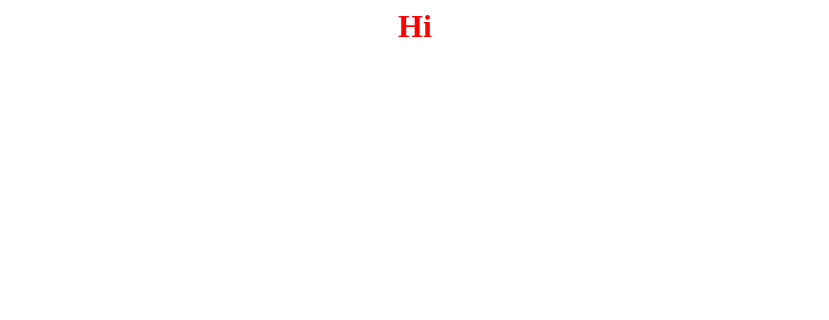
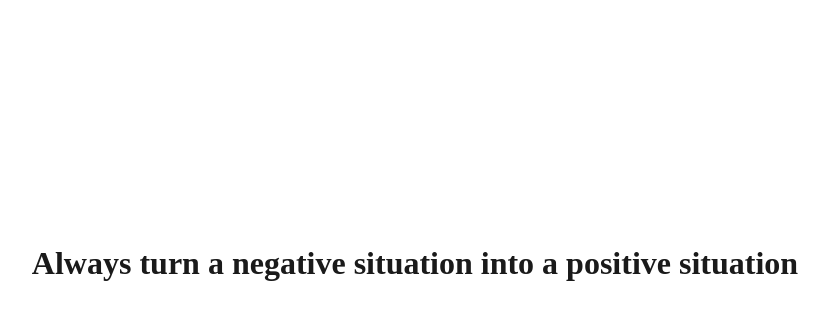
Before and after one commit to RajathKumarKR/QuoteApp, a website: page index.html in a window 1280 px wide. Shown: the whole page, without its empty margins (225-1054 px from the left). Drawn offline with Linux system fonts and the light colour scheme.

Commit message:
minor modification in app ja

```diff
--- a/index.html
+++ b/index.html
@@ -1,21 +1,41 @@
 <html>
+<head>
+  <title>A quote a day</title>
+</head>
 <body>
+<br/><br/><br/><br/><br/><br/><br/><br/><br/><br/><br/><br/>
 <div align="center">
-    <h1 style="color:red" id="quote">
-    </h1>
+  <h1 style="color:#1a1a1a" id="quote"></h1>
 </div>
+
 <script>
 var quoteArray=[
-    "Hi",
-    "Bye",
-    "Good",
-    "Nice",
-    "Work Hard",
-    "Play board"
+  "You cannot escape the responsibility of tomorrow by evading it today",
+  "All that I am, or hope to be, I owe to my angel mother",
+  "Character is like a tree and reputation like a shadow. The shadow is what we think of it; the tree is the real thing",
+  "Always bear in mind that your own resolution to succeed is more important than any other",
+  "Whatever you are, be a good one",
+  "The best way to destroy an enemy is to make him a friend",
+  "Nothing can stop the man with the right mental attitude from achieving his goal; nothing on earth can help the man with the wrong mental attitude",
+  "Do you want to know who you are? Don't ask. Act! Action will delineate and define you",
+  "In matters of style, swim with the current; in matters of principle, stand like a rock",
+  "Believe you can and you're halfway there",
+  "Do what you can, with what you have, where you are",
+  "Nobody cares how much you know, until they know how much you care",
+  "I hated every minute of training, but I said, 'Don't quit. Suffer now and live the rest of your life as a champion.'",
+  "To be able to give away riches is mandatory if you wish to possess them. This is the only way that you will be truly rich",
+  "He who is not courageous enough to take risks will accomplish nothing in life",
+  "I can accept failure, everyone fails at something. But I can't accept not trying",
+  "My attitude is that if you push me towards something that you think is a weakness, then I will turn that perceived weakness into a strength.",
+  "Some people want it to happen, some wish it would happen, others make it happen",
+  "Always turn a negative situation into a positive situation",
+  "I've always believed that if you put in the work, the results will come"
                ];
-  var randomNumber=Math.floor((Math.random()*20)%6+1);
-  console.log(randomNumber);
+
+          var randomNumber=Math.floor((Math.random() * 20) + 1);
           document.getElementById('quote').innerHTML=quoteArray[randomNumber-1];
+
 </script>
+
 </body>
 </html>
```
Also changed, not shown: app.js (renamed from index.js, +7 -4 lines), package.json (+7 -12 lines), 1 other file. Lines whose indentation alone changed are shown as unchanged.
